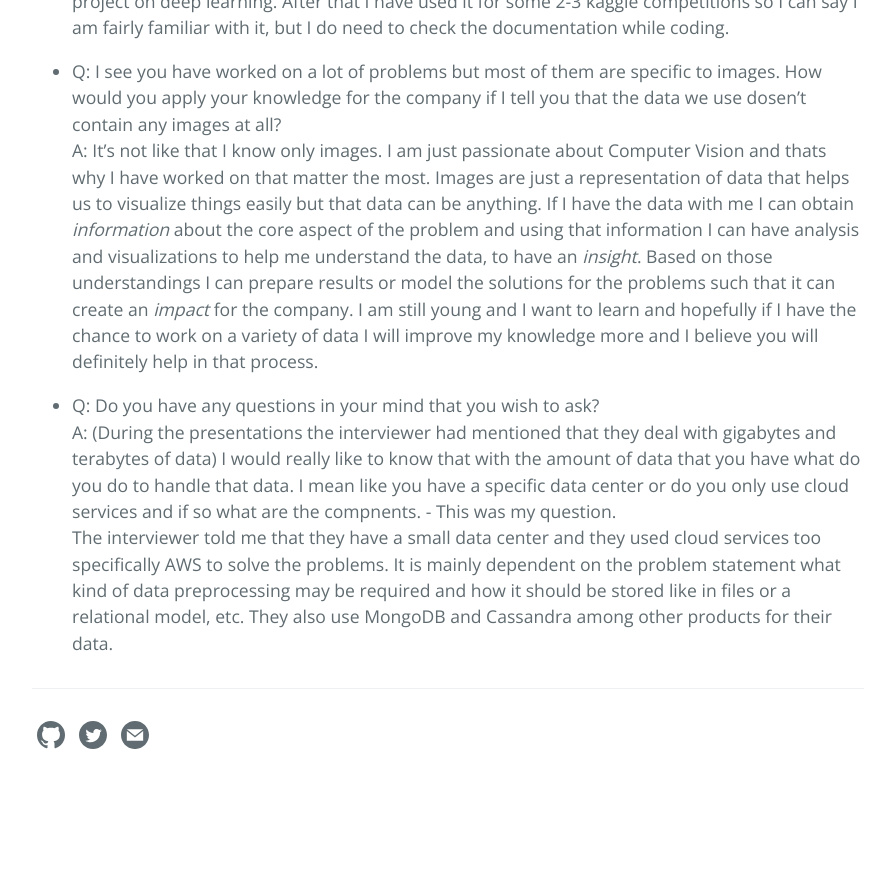
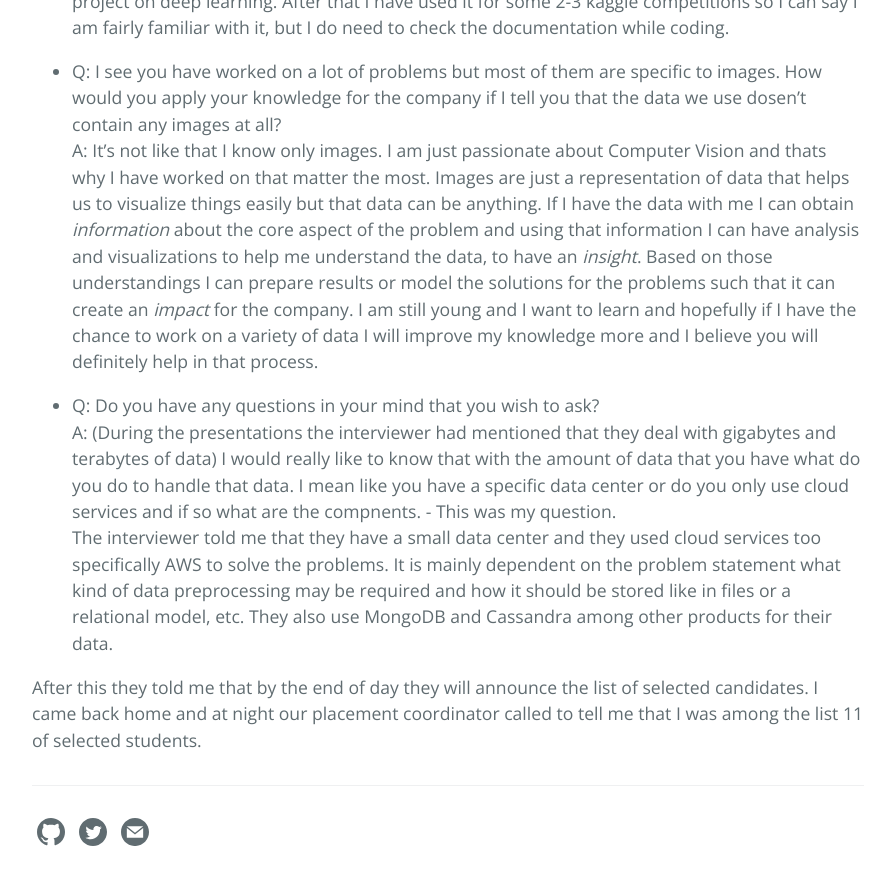
Before and after one commit to Swastik1993/Swastik1993.github.io, a Jekyll site: the page built from _posts/2018-09-09-bridge-i2i-interview-experience.markdown, in a window 1280 px wide and 900 px high, scrolled down 3921 px. Shown: the top 885 px of the window, without its empty margins (192-1083 px from the left). Built offline with Jekyll 4.4.1, drawn with Linux system fonts in a browser that asks for light colours; before the commit the page ends 4724 px from its top, so only the background shows below that.

Commit message:
blog update

```diff
--- a/_posts/2018-09-09-bridge-i2i-interview-experience.markdown
+++ b/_posts/2018-09-09-bridge-i2i-interview-experience.markdown
@@ -89,3 +89,5 @@ A: It's not like that I know only images. I am just passionate about Computer Vi
 * Q: Do you have any questions in your mind that you wish to ask?
 A: (During the presentations the interviewer had mentioned that they deal with gigabytes and terabytes of data) I would really like to know that with the amount of data that you have what do you do to handle that data. I mean like you have a specific data center or do you only use cloud services and if so what are the compnents. - This was my question.
 The interviewer told me that they have a small data center and they used cloud services too specifically AWS to solve the problems. It is mainly dependent on the problem statement what kind of data preprocessing may be required and how it should be stored like in files or a relational model, etc. They also use MongoDB and Cassandra among other products for their data.
+
+After this they told me that by the end of day they will announce the list of selected candidates. I came back home and at night our placement coordinator called to tell me that I was among the list 11 of selected students.
```
